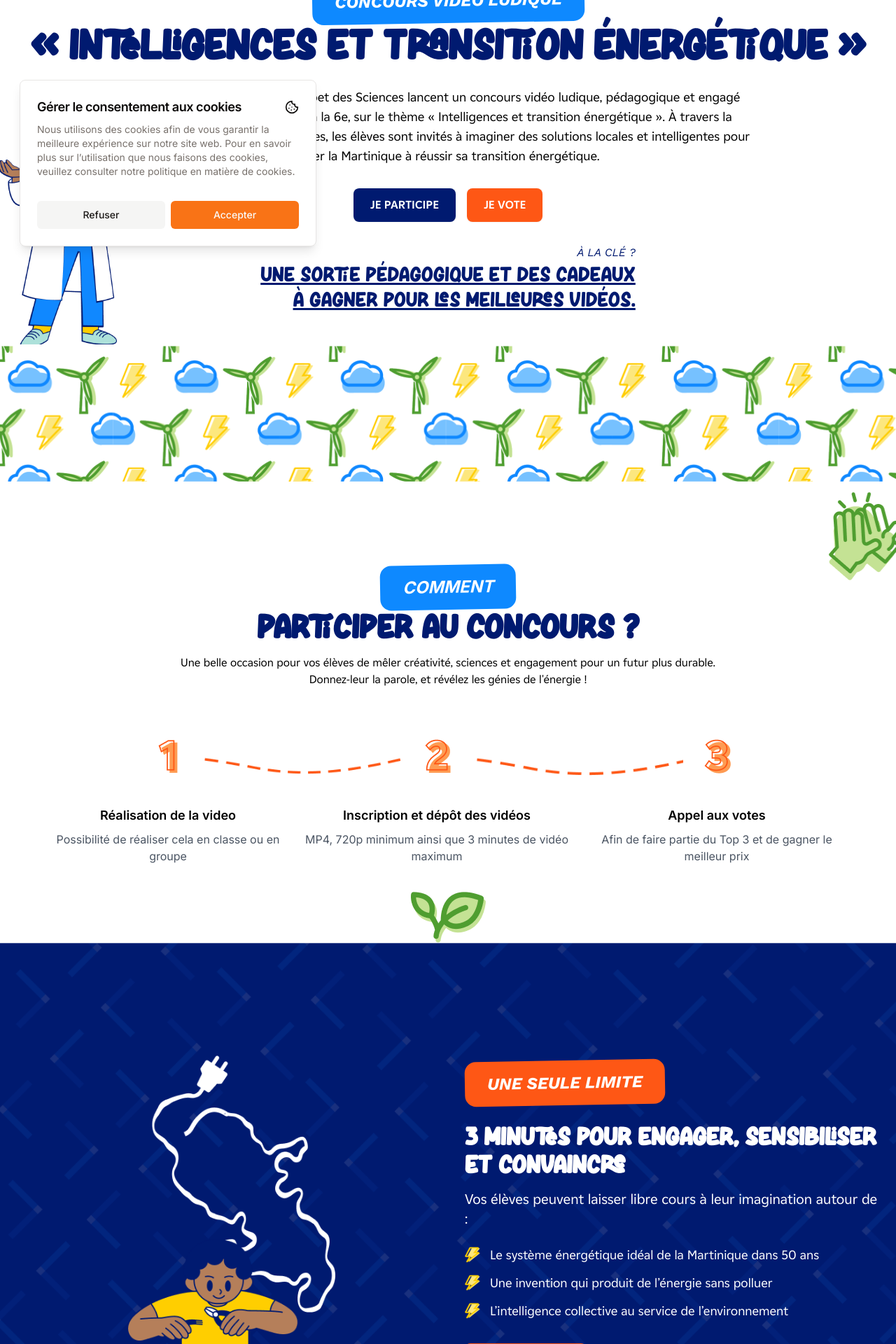
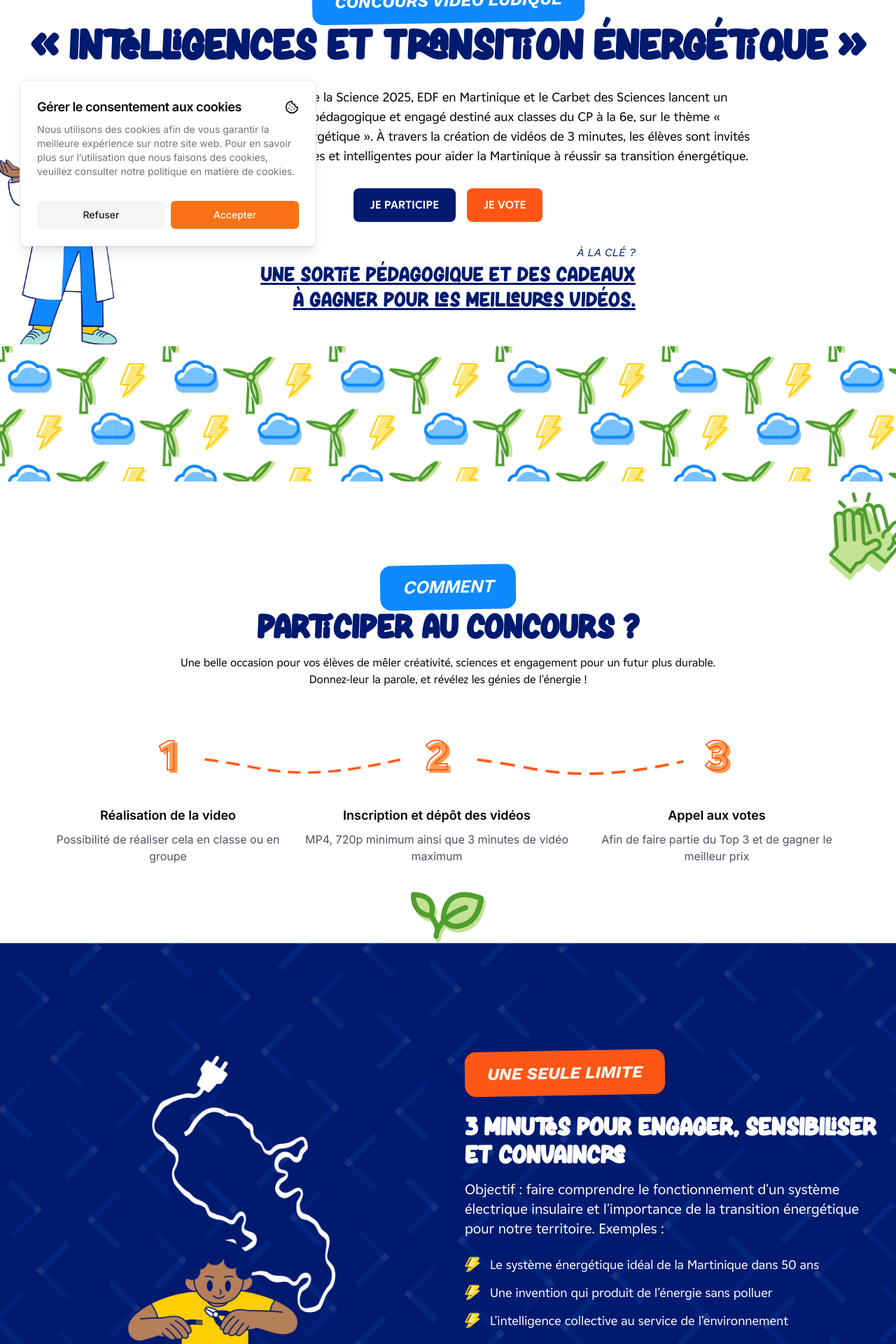
Before and after one commit to Dev-Beecee/Edf-vote, a Next.js app: page / in a window 1280 px wide. Shown: the part 420-2340 px from the top of the page at 70% size. Built offline with nearby package versions, Linux system fonts and the light colour scheme.

Commit message:
recette v7

```diff
--- a/components/home/HeroSection.tsx
+++ b/components/home/HeroSection.tsx
@@ -54,7 +54,7 @@ export const HeroSection = () => {
         {/* Description du concours */}
         <div className="mt-8 max-w-4xl mx-auto px-4">
           <p className="text-black text-lg text-center font-edf2020" style={{ fontSize: '18px' }}>
-            EDF en Martinique et le Carbet des Sciences lancent un concours vidéo ludique, pédagogique et engagé destiné aux classes du CP à la 6e, sur le thème « Intelligences et transition énergétique ».
+          Dans le cadre de la Fête de la Science 2025, EDF en Martinique et le Carbet des Sciences lancent un concours vidéo ludique, pédagogique et engagé destiné aux classes du CP à la 6e, sur le thème « Intelligences et transition énergétique ».
             À travers la création de vidéos de 3 minutes, les élèves sont invités à imaginer des solutions locales et intelligentes pour aider la Martinique à réussir sa transition énergétique.
           </p>
         </div>
--- a/components/home/PartenairesSection.tsx
+++ b/components/home/PartenairesSection.tsx
@@ -26,7 +26,7 @@ export default function PartenairesSection() {
 
           {/* Titre bleu 900 uppercase */}
           <h2 className="text-blue-900 font-bold uppercase text-2xl md:text-3xl lg:text-4xl  mb-6 font-hore">
-            engagé pour le concours
+            engagés pour le concours
           </h2>
 
           {/* Paragraphe */}
--- a/components/home/TroisiemeSection.tsx
+++ b/components/home/TroisiemeSection.tsx
@@ -41,7 +41,8 @@ const TroisiemeSection = () => {
 
           {/* Paragraphe */}
           <p className="text-white text-lg md:text-xl mb-6 font-edf2020 bold">
-            Vos élèves peuvent laisser libre cours à leur imagination autour de :
+          Objectif : faire comprendre le fonctionnement d'un système électrique insulaire et l'importance de la transition énergétique pour notre territoire. Exemples :
+
           </p>
 
           {/* Liste avec éclairs */}
--- a/components/inscription-table/InscriptionsTable.tsx
+++ b/components/inscription-table/InscriptionsTable.tsx
@@ -79,7 +79,7 @@ export default function InscriptionsTable({ soumissions }: Props) {
 
         const csvContent =
             [headers, ...rows]
-                .map((row) => row.map((val) => `"${val.toString().replace(/"/g, '""')}"`).join(","))
+                .map((row) => row.map((val) => `"${(val ?? "").toString().replace(/"/g, '""')}"`).join(","))
                 .join("\n")
 
         const blob = new Blob([csvContent], { type: "text/csv;charset=utf-8;" })
```
